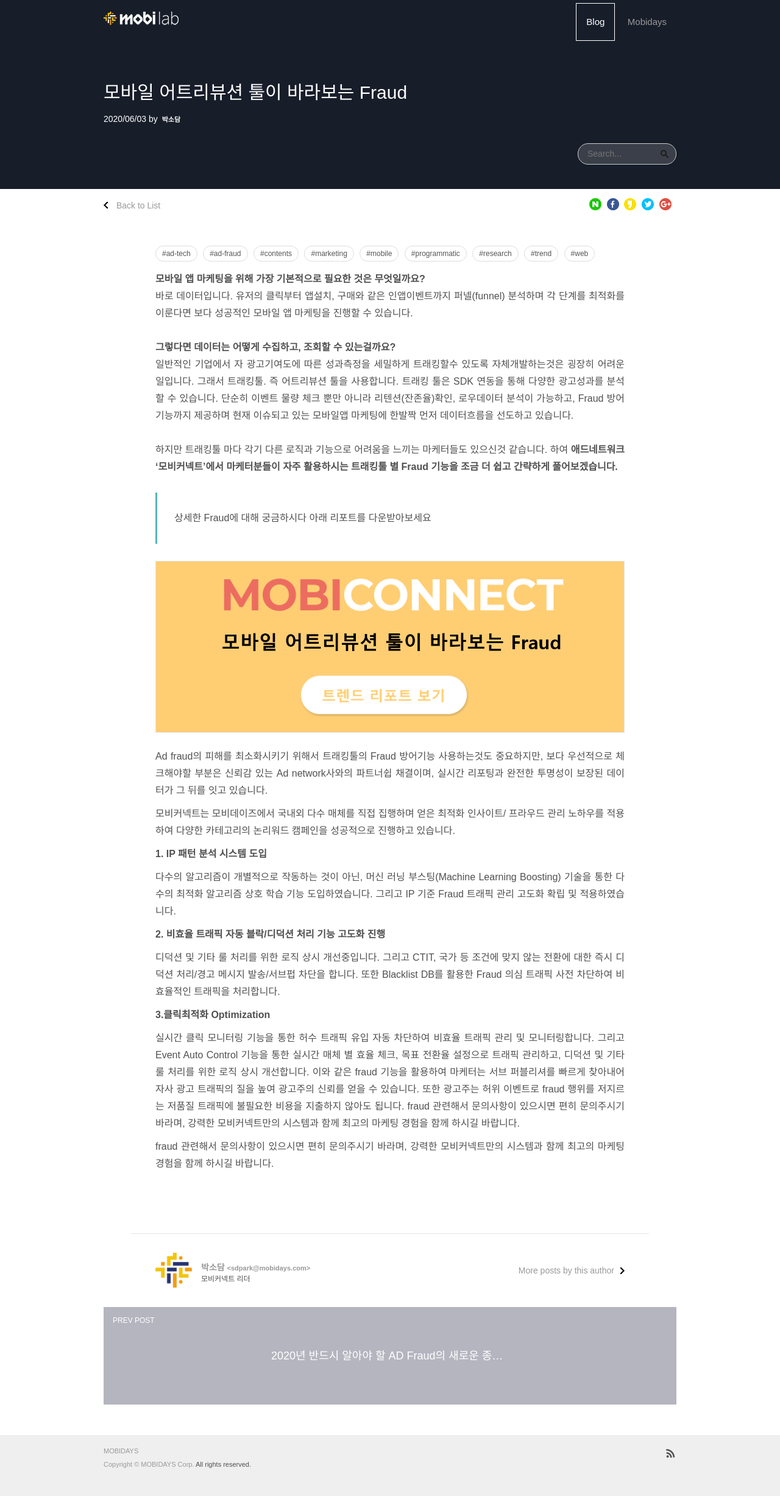
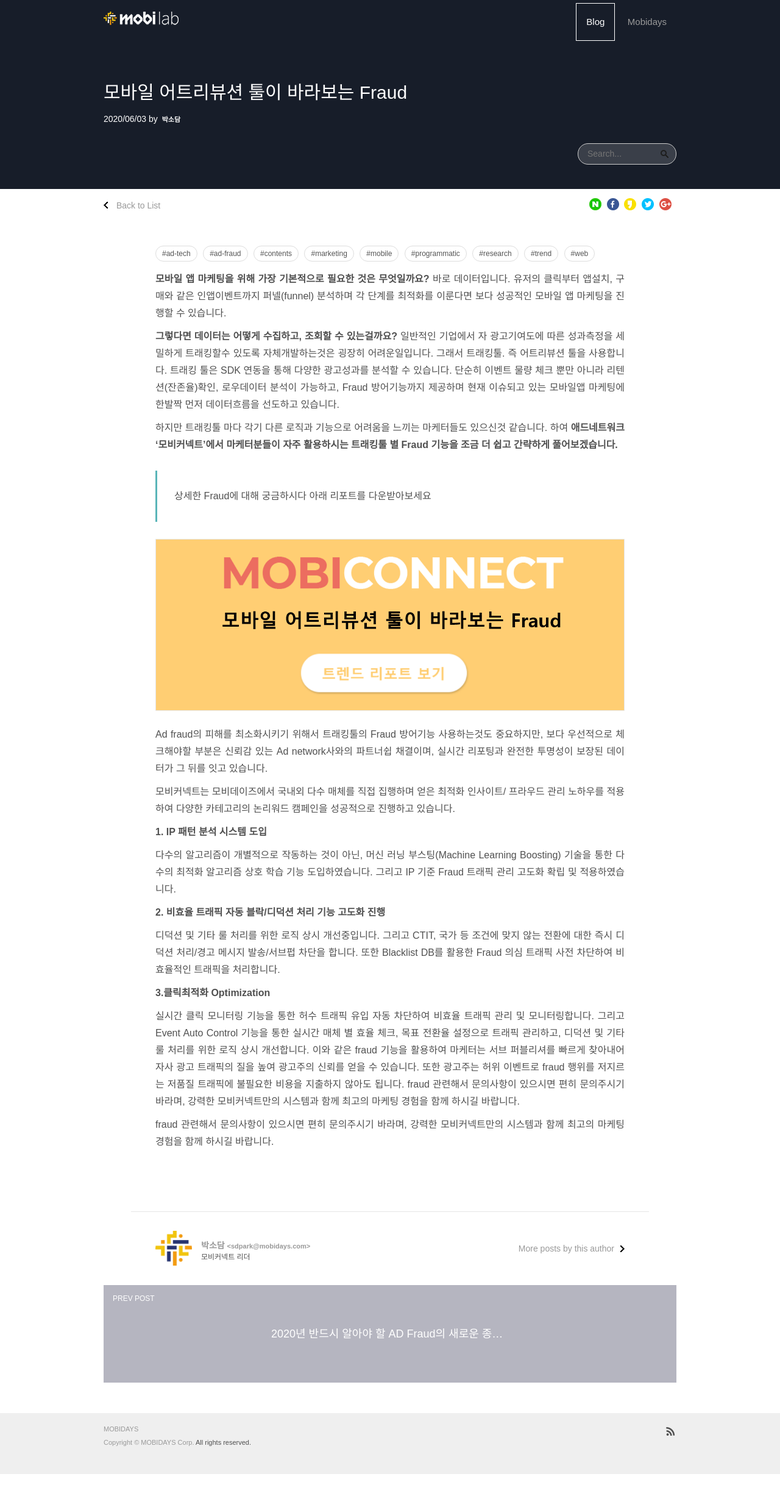
Before and after one commit to mobidays-dev/mobilab, a Jekyll site: the page built from _posts/2020-06-03-모바일-어트리뷰션-툴이-바라보는-fraud.md, in a window 1280 px wide. Shown: the whole page at 61% size. Built offline with Jekyll 4.4.1, drawn with Linux system fonts in a browser that asks for light colours; comment, search, counter and statistics services are not loaded; after the commit the page ends 2418 px from its top, so only the background shows below that.

```diff
--- a/_posts/2020-06-03-모바일-어트리뷰션-툴이-바라보는-fraud.md
+++ b/_posts/2020-06-03-모바일-어트리뷰션-툴이-바라보는-fraud.md
@@ -15,12 +15,12 @@ tags:
   - web
 published: true
 ---
-**모바일 앱 마케팅을 위해 가장 기본적으로 필요한 것은 무엇일까요?**\
-바로 데이터입니다. 유저의 클릭부터 앱설치, 구매와 같은 인앱이벤트까지 퍼넬(funnel) 분석하며 각 단계를 최적화를 이룬다면 보다 성공적인 모바일 앱 마케팅을 진행할 수 있습니다. \
-\
-**그렇다면 데이터는 어떻게 수집하고, 조회할 수 있는걸까요?** \
-일반적인 기업에서 자 광고기여도에 따른 성과측정을 세밀하게 트래킹할수 있도록 자체개발하는것은 굉장히 어려운일입니다. 그래서 트래킹툴. 즉 어트리뷰션 툴을 사용합니다. 트래킹 툴은 SDK 연동을 통해 다양한 광고성과를 분석할 수 있습니다. 단순히 이벤트 물량 체크 뿐만 아니라 리텐션(잔존율)확인, 로우데이터 분석이 가능하고,  Fraud 방어기능까지 제공하며 현재 이슈되고 있는 모바일앱 마케팅에 한발짝 먼저 데이터흐름을 선도하고 있습니다.\
-\
+**모바일 앱 마케팅을 위해 가장 기본적으로 필요한 것은 무엇일까요?**
+바로 데이터입니다. 유저의 클릭부터 앱설치, 구매와 같은 인앱이벤트까지 퍼넬(funnel) 분석하며 각 단계를 최적화를 이룬다면 보다 성공적인 모바일 앱 마케팅을 진행할 수 있습니다.
+
+**그렇다면 데이터는 어떻게 수집하고, 조회할 수 있는걸까요?**
+일반적인 기업에서 자 광고기여도에 따른 성과측정을 세밀하게 트래킹할수 있도록 자체개발하는것은 굉장히 어려운일입니다. 그래서 트래킹툴. 즉 어트리뷰션 툴을 사용합니다. 트래킹 툴은 SDK 연동을 통해 다양한 광고성과를 분석할 수 있습니다. 단순히 이벤트 물량 체크 뿐만 아니라 리텐션(잔존율)확인, 로우데이터 분석이 가능하고,  Fraud 방어기능까지 제공하며 현재 이슈되고 있는 모바일앱 마케팅에 한발짝 먼저 데이터흐름을 선도하고 있습니다.
+
 하지만 트래킹툴 마다 각기 다른 로직과 기능으로 어려움을 느끼는 마케터들도 있으신것 같습니다. 하여 **애드네트워크  ‘모비커넥트’에서 마케터분들이 자주 활용하시는 트래킹툴 별 Fraud 기능을 조금 더 쉽고 간략하게 풀어보겠습니다.**
 
 > 상세한 Fraud에 대해 궁금하시다 아래 리포트를 다운받아보세요
```
